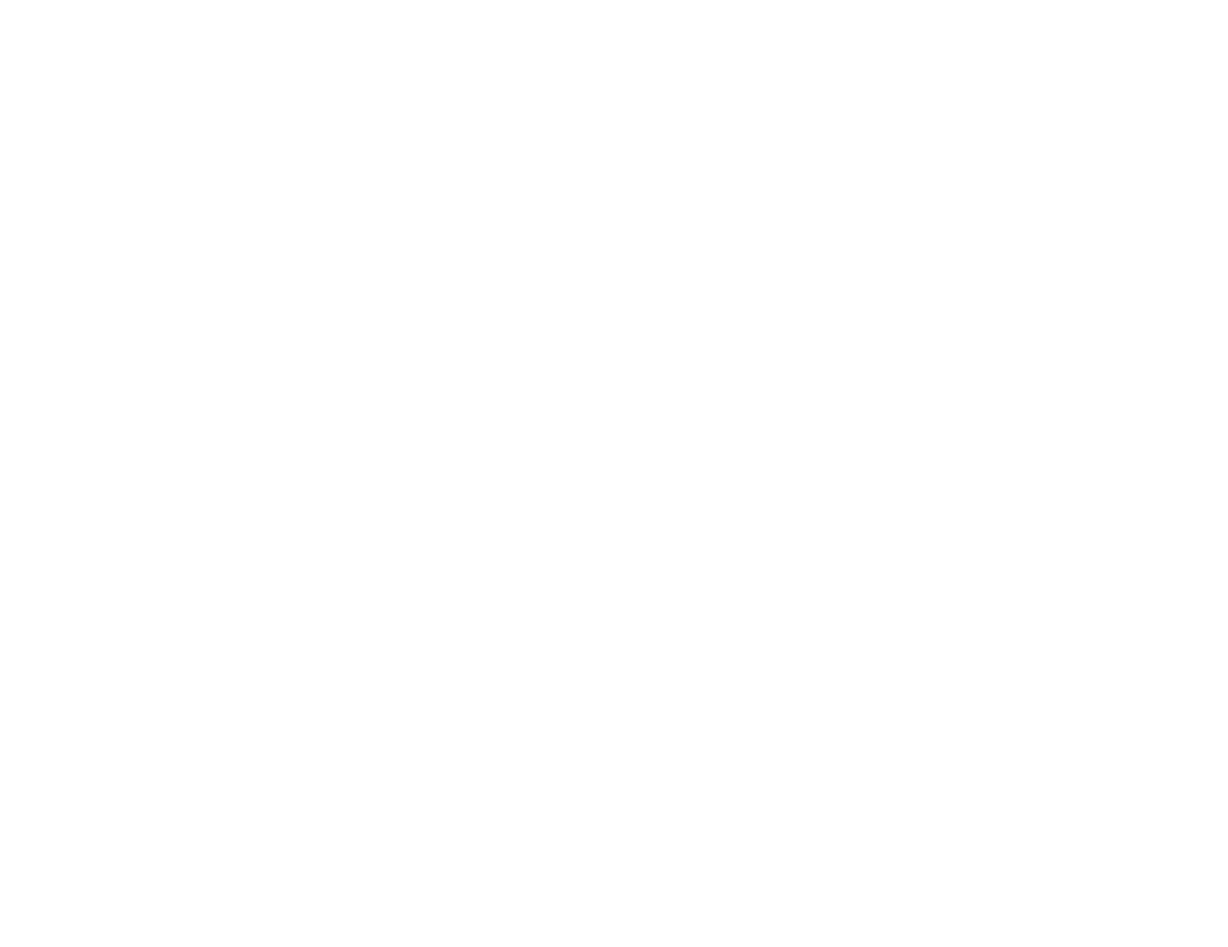
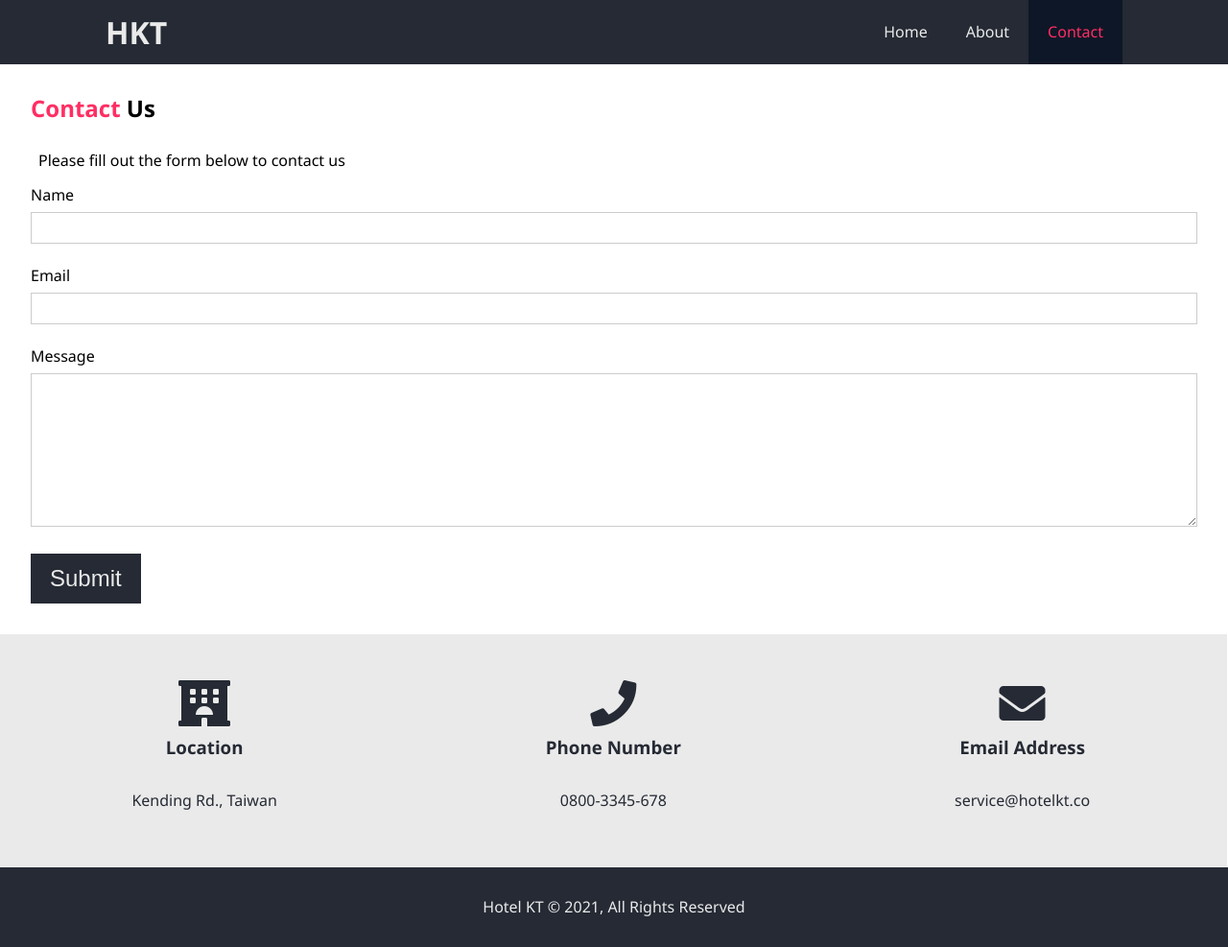
Before and after one commit to KunYuChang/hotel-website, a plain HTML site: page contact.html in a window 1280 px wide. Shown: the whole page at 96% size. Before the commit the page ends 800 px from the top, so only its background shows below. Drawn offline with Linux system fonts and the light colour scheme.

Commit message:
add contact page

```diff
--- a/contact.html
+++ b/contact.html
@@ -0,0 +1,71 @@
+<!DOCTYPE html>
+<html lang="en">
+<head>
+  <meta charset="UTF-8">
+  <meta http-equiv="X-UA-Compatible" content="IE=edge">
+  <meta name="description" content="Welcome to the most extraordinary hotel in Kenting">
+  <meta name="viewport" content="width=device-width, initial-scale=1.0">
+  <meta name="keywords" content="hotel, kenting hotel">
+  <link rel="stylesheet" href="https://use.fontawesome.com/releases/v5.15.4/css/all.css" integrity="sha384-DyZ88mC6Up2uqS4h/KRgHuoeGwBcD4Ng9SiP4dIRy0EXTlnuz47vAwmeGwVChigm" crossorigin="anonymous">
+  <link rel="stylesheet" href="./resource/styles/style.css">
+  <title>Hotel KT | Welcome</title>
+</head>
+<body>
+  <header>
+    <div class="container">
+      <h1 class="logo"><a href="./index.html">HKT</a></h1>
+      <nav>
+        <ul>
+          <li><a href="./index.html">Home</a></li>
+          <li><a href="./about.html">About</a></li>
+          <li><a class="current" href="./contact.html">Contact</a></li>
+        </ul>
+      </nav>
+    </div>
+  </header>
+  <main>
+    <section class="contact-form">
+      <div class="container">
+        <h1><span class="text-primary">Contact</span> Us</h1>
+        <p>Please fill out the form below to contact us</p>
+      </div>
+      <form action="#">
+        <div class="form-group">
+          <label for="name">Name</label>
+          <input type="text" name="name" id="name">
+        </div>
+        <div class="form-group">
+          <label for="email">Email</label>
+          <input type="email" name="email" id="email">
+        </div>
+        <div class="form-group">
+          <label for="message">Message</label>
+          <textarea type="text" name="message" id="message"></textarea>
+        </div>
+        <button class="btn">Submit</button>
+      </form>
+    </section>
+    <section class="features">
+      <div class="box bg-light">
+        <i class="fas fa-hotel fa-3x"></i>
+        <h3>Location</h3>
+        <p>Kending Rd., Taiwan</p>
+      </div>
+      <div class="box bg-light">
+        <i class="fas fa-phone fa-3x"></i>
+        <h3>Phone Number</h3>
+        <p> 0800-3345-678</p>
+      </div>
+      <div class="box bg-light">
+        <i class="fas fa-envelope fa-3x"></i>
+        <h3>Email Address</h3>
+        <p>service@hotelkt.co</p>
+      </div>
+    </section>
+  </main>
+  <div class="clr"></div>
+  <footer>
+    <p>Hotel KT &copy 2021, All Rights Reserved</p>
+  </footer>
+</body>
+</html>
--- a/resource/styles/style.css
+++ b/resource/styles/style.css
@@ -225,6 +225,35 @@ header nav ul li .current {
   margin-right: 1.25rem;
 }
 
+.contact-form {
+  padding: 2rem;
+}
+
+.contact-form .form-group {
+  margin-bottom: 1.25rem;
+}
+
+.contact-form label {
+  display: block;
+  margin-bottom: 0.25rem;
+}
+
+.contact-form input,
+.contact-form textarea {
+  border: 1px #ccc solid;
+  width: 100%;
+  padding: 0.5rem;
+}
+
+.contact-form textarea {
+  height: 20vh;
+}
+
+.contact-form input:focus,
+.contact-form textarea:focus {
+  outline: none;
+  border-color: #ff2e63;
+}
 
 /* Footer */
 footer {
```
